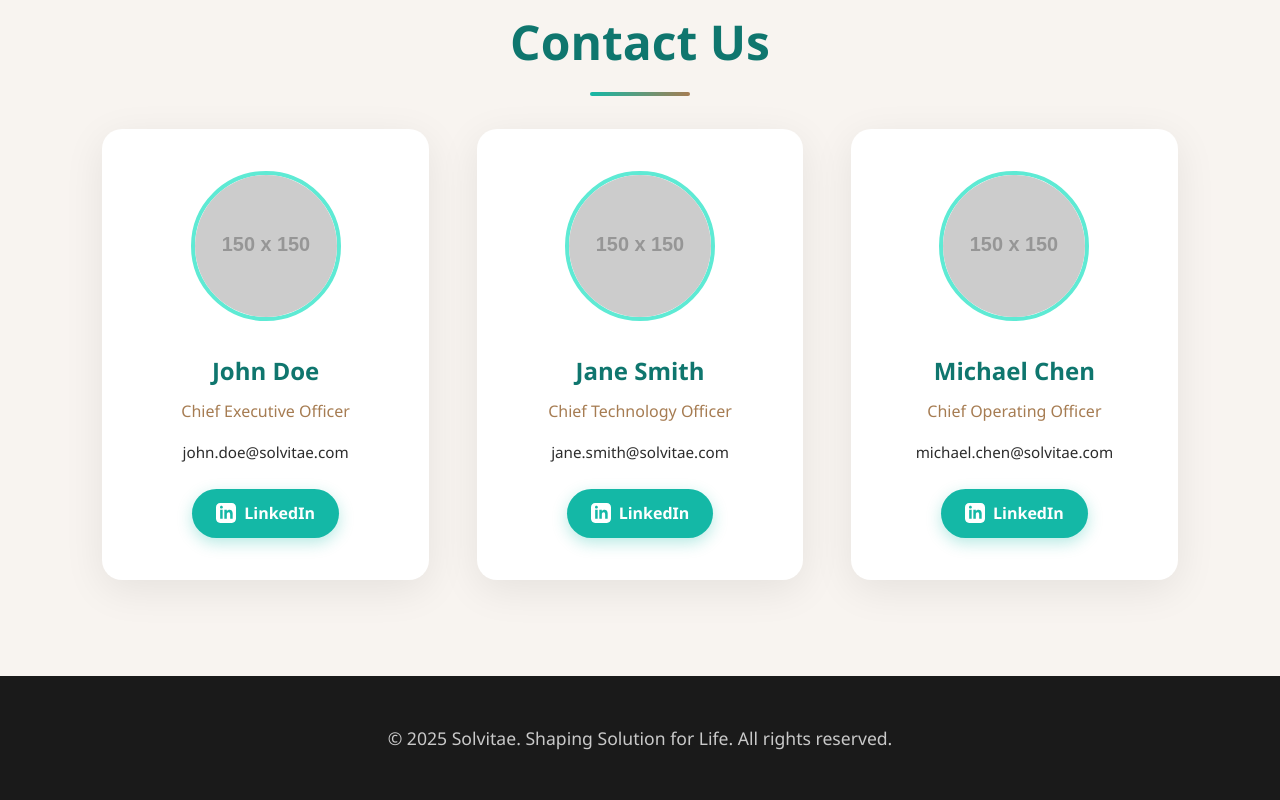
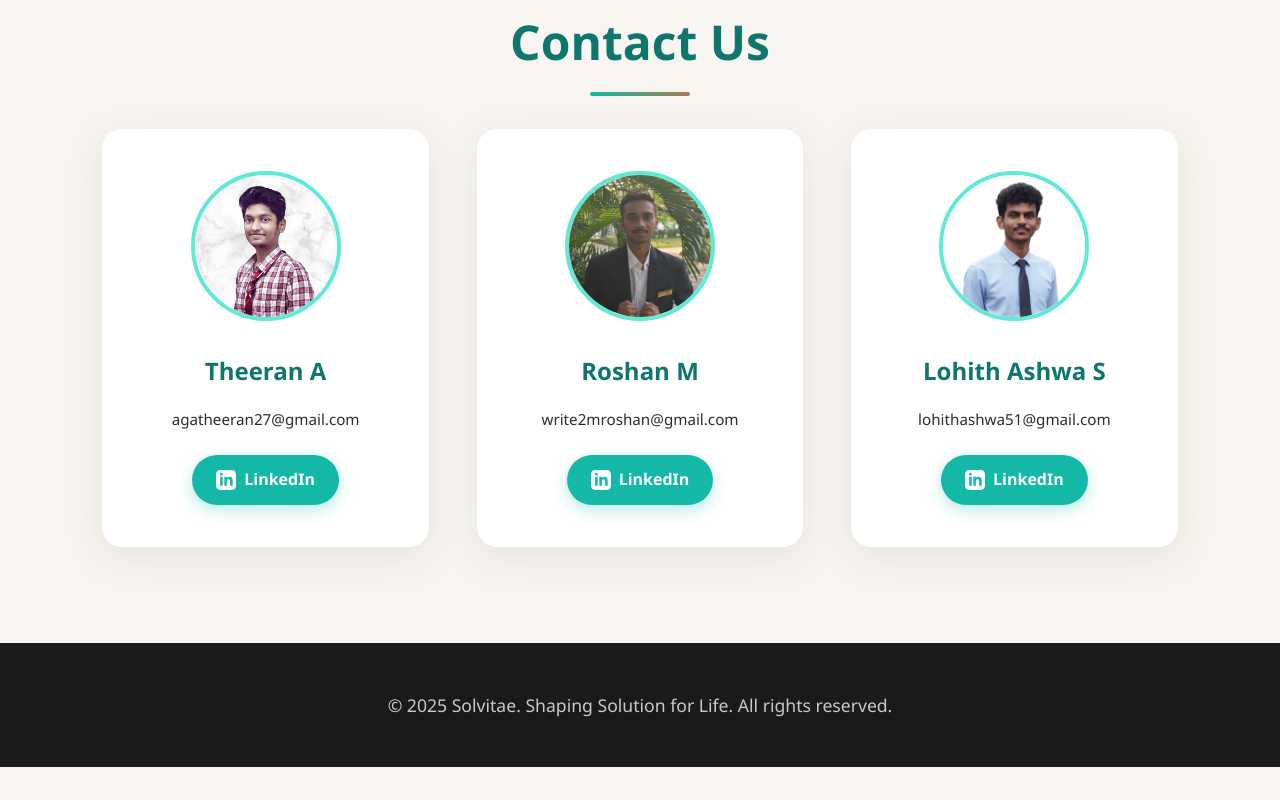
Before and after one commit to theeran-ak/solvitae-portfolio, a plain HTML site: page index.html in a window 1280 px wide. Shown: the part 4073-4873 px from the top of the page. After the commit the page ends 4840 px from the top, so only its background shows below. Drawn offline with Linux system fonts and the light colour scheme; placeholder pictures from the web are drawn by us.

Commit message:
Member card updated

```diff
--- a/index.html
+++ b/index.html
@@ -657,11 +657,11 @@
         <h2 class="section-title">Contact Us</h2>
         <div class="team-grid">
             <div class="team-card">
-                <img src="https://placehold.co/150x150/14B8A6/FFFFFF?text=Person+1" alt="Team Member 1" class="team-photo">
-                <h3>John Doe</h3>
-                <p class="role">Chief Executive Officer</p>
-                <p class="email"><a href="mailto:john.doe@solvitae.com">john.doe@solvitae.com</a></p>
-                <a href="https://linkedin.com/in/johndoe" target="_blank" class="linkedin-btn">
+                <img style="object-fit:cover;" src="./Theeran.png" alt="Team Member 1" class="team-photo">
+                <h3>Theeran A</h3>
+                <p class="role"></p>
+                <p class="email"><a href="mailto:agatheeran27@gmail.com">agatheeran27@gmail.com</a></p>
+                <a href="https://linkedin.com/in/theeran-ak" target="_blank" class="linkedin-btn">
                     <svg class="linkedin-icon" viewBox="0 0 24 24" fill="currentColor">
                         <path d="M19 0h-14c-2.761 0-5 2.239-5 5v14c0 2.761 2.239 5 5 5h14c2.762 0 5-2.239 5-5v-14c0-2.761-2.238-5-5-5zm-11 19h-3v-11h3v11zm-1.5-12.268c-.966 0-1.75-.79-1.75-1.764s.784-1.764 1.75-1.764 1.75.79 1.75 1.764-.783 1.764-1.75 1.764zm13.5 12.268h-3v-5.604c0-3.368-4-3.113-4 0v5.604h-3v-11h3v1.765c1.396-2.586 7-2.777 7 2.476v6.759z"/>
                     </svg>
@@ -669,11 +669,11 @@
                 </a>
             </div>
             <div class="team-card">
-                <img src="https://placehold.co/150x150/A67C52/FFFFFF?text=Person+2" alt="Team Member 2" class="team-photo">
-                <h3>Jane Smith</h3>
-                <p class="role">Chief Technology Officer</p>
-                <p class="email"><a href="mailto:jane.smith@solvitae.com">jane.smith@solvitae.com</a></p>
-                <a href="https://linkedin.com/in/janesmith" target="_blank" class="linkedin-btn">
+                <img style="object-fit:cover;" src="./Roshan.jpg" alt="Team Member 2" class="team-photo">
+                <h3>Roshan M</h3>
+                <p class="role"></p>
+                <p class="email"><a href="mailto:write2mroshan@gmail.com">write2mroshan@gmail.com</a></p>
+                <a href="https://www.linkedin.com/in/roshan-m-711a95292?utm_source=share&utm_campaign=share_via&utm_content=profile&utm_medium=android_app" target="_blank" class="linkedin-btn">
                     <svg class="linkedin-icon" viewBox="0 0 24 24" fill="currentColor">
                         <path d="M19 0h-14c-2.761 0-5 2.239-5 5v14c0 2.761 2.239 5 5 5h14c2.762 0 5-2.239 5-5v-14c0-2.761-2.238-5-5-5zm-11 19h-3v-11h3v11zm-1.5-12.268c-.966 0-1.75-.79-1.75-1.764s.784-1.764 1.75-1.764 1.75.79 1.75 1.764-.783 1.764-1.75 1.764zm13.5 12.268h-3v-5.604c0-3.368-4-3.113-4 0v5.604h-3v-11h3v1.765c1.396-2.586 7-2.777 7 2.476v6.759z"/>
                     </svg>
@@ -681,11 +681,11 @@
                 </a>
             </div>
             <div class="team-card">
-                <img src="https://placehold.co/150x150/5EEAD4/FFFFFF?text=Person+3" alt="Team Member 3" class="team-photo">
-                <h3>Michael Chen</h3>
-                <p class="role">Chief Operating Officer</p>
-                <p class="email"><a href="mailto:michael.chen@solvitae.com">michael.chen@solvitae.com</a></p>
-                <a href="https://linkedin.com/in/michaelchen" target="_blank" class="linkedin-btn">
+                <img style="object-fit:cover;" src="./Lohith.png" alt="Team Member 3" class="team-photo">
+                <h3>Lohith Ashwa S</h3>
+                <p class="role"></p>
+                <p class="email"><a href="mailto:lohithashwa51@gmail.com">lohithashwa51@gmail.com</a></p>
+                <a href="https://www.linkedin.com/in/lohith-ashwa-s-480842277/" target="_blank" class="linkedin-btn">
                     <svg class="linkedin-icon" viewBox="0 0 24 24" fill="currentColor">
                         <path d="M19 0h-14c-2.761 0-5 2.239-5 5v14c0 2.761 2.239 5 5 5h14c2.762 0 5-2.239 5-5v-14c0-2.761-2.238-5-5-5zm-11 19h-3v-11h3v11zm-1.5-12.268c-.966 0-1.75-.79-1.75-1.764s.784-1.764 1.75-1.764 1.75.79 1.75 1.764-.783 1.764-1.75 1.764zm13.5 12.268h-3v-5.604c0-3.368-4-3.113-4 0v5.604h-3v-11h3v1.765c1.396-2.586 7-2.777 7 2.476v6.759z"/>
                     </svg>
```
Also changed, not shown: Lohith.png (added), Roshan.JPG (added), Theeran.png (added).
